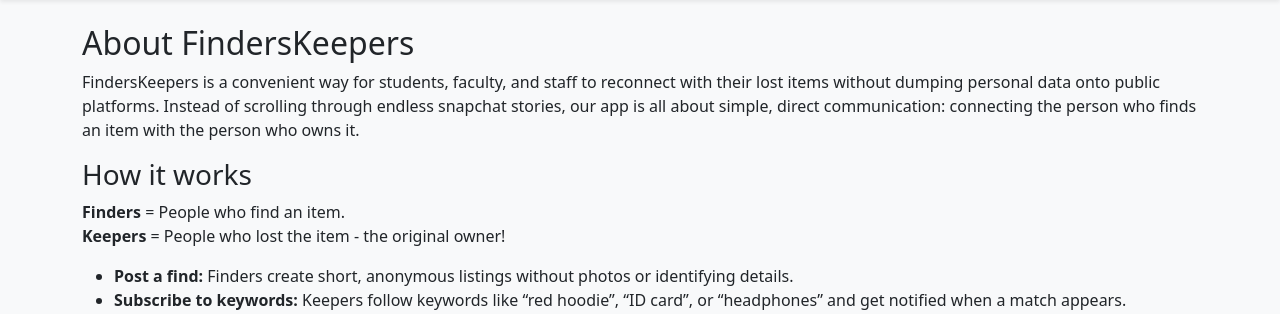
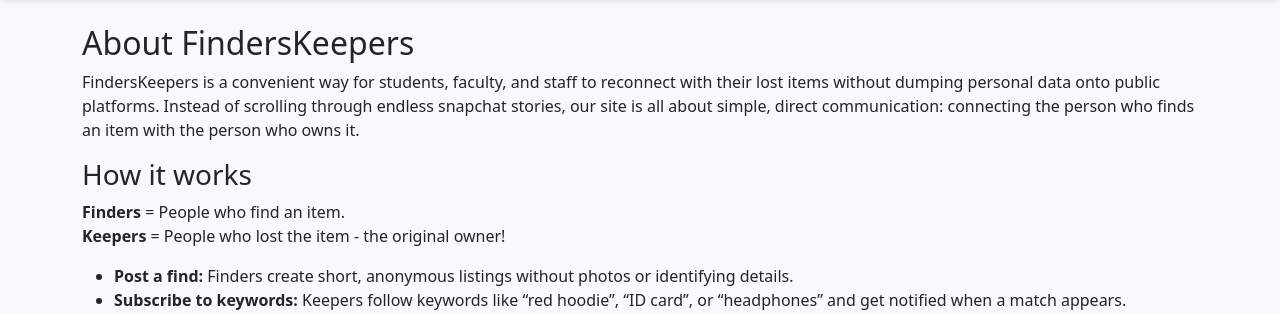
Before and after one commit to kaitlyncapone1/425-Capstone-Project-FindersKeepers, a Django app: page /about/ in a window 1280 px wide. Shown: the part 56-370 px from the top of the page. Run offline with Django 5.2, Linux system fonts and the light colour scheme; some libraries are stand-ins or nearby versions.

Commit message:
Updated wording

```diff
--- a/lostandfound/templates/lostandfound/about.html
+++ b/lostandfound/templates/lostandfound/about.html
@@ -6,7 +6,7 @@
 <p>
   FindersKeepers is a convenient way for students, faculty,
   and staff to reconnect with their lost items without dumping personal data onto public
-  platforms. Instead of scrolling through endless snapchat stories, our app
+  platforms. Instead of scrolling through endless snapchat stories, our site
   is all about simple, direct communication:
   connecting the person who finds an item with the person who owns it.
 </p>
--- a/lostandfound/templates/lostandfound/home.html
+++ b/lostandfound/templates/lostandfound/home.html
@@ -14,7 +14,7 @@
     </a>
 </div>
 
-<h3>About This App</h3>
+<h3>About This Site</h3>
 <p>Found something? Upload it here so the owner can find it!</p>
 <p>Lost something? Search our feed to see if someone found it!</p>
 {% endblock %}
```
